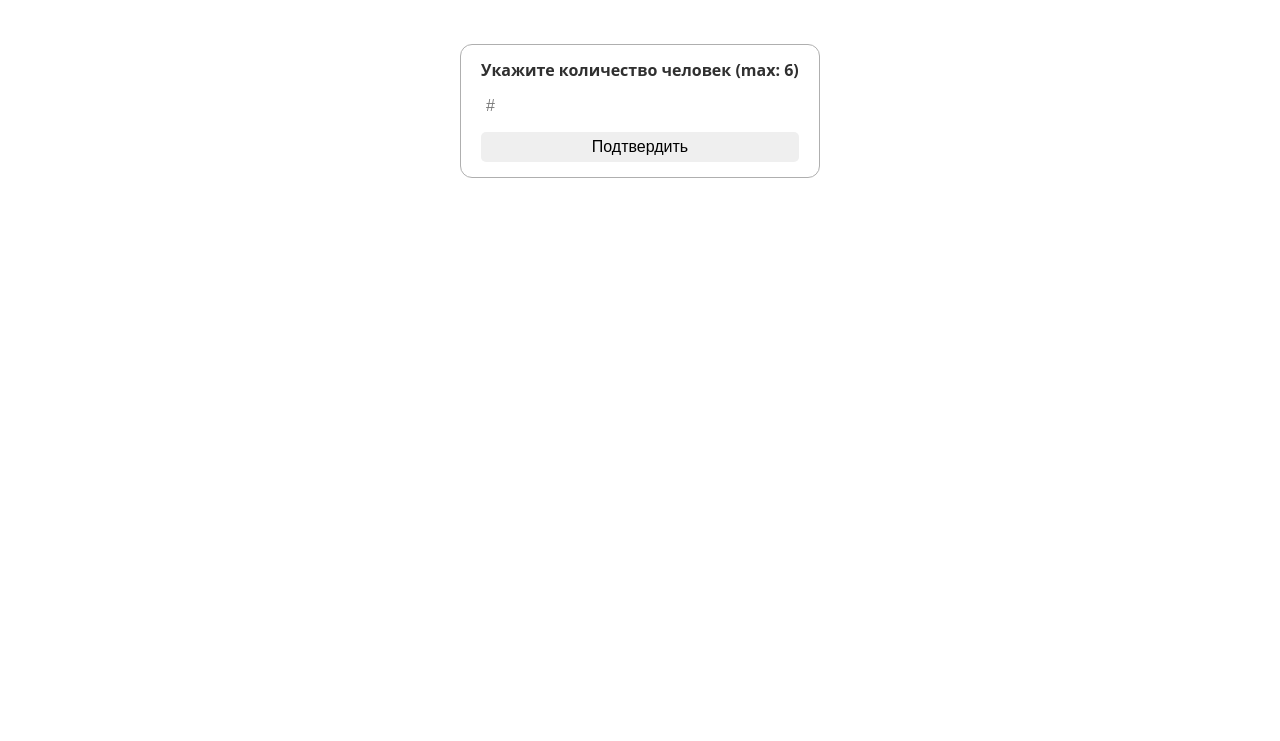
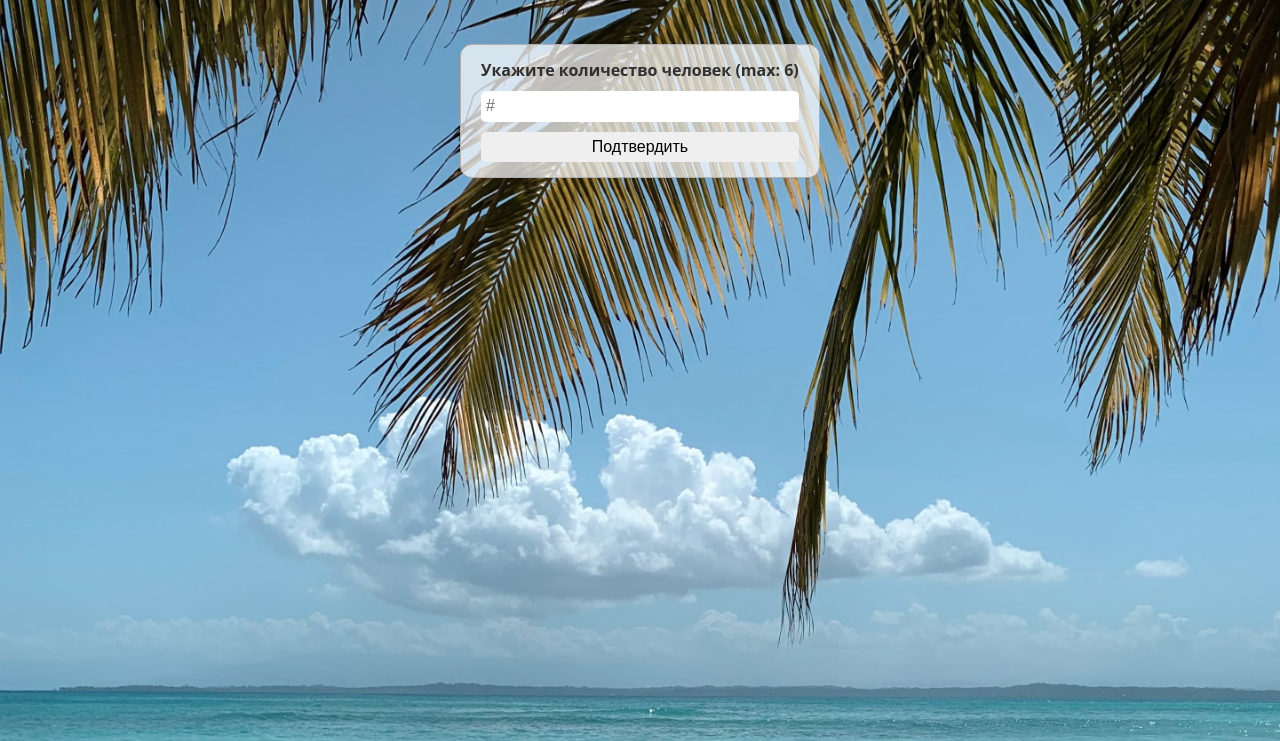
Before and after one commit to PesukarhuTG/plane-reservation, a plain HTML site: page index.html in a window 1280 px wide. Shown: the part 59-800 px from the top of the page. Drawn offline with Linux system fonts and the light colour scheme.

Commit message:
fix: bug with background img

```diff
--- a/style.css
+++ b/style.css
@@ -11,9 +11,7 @@ html {
 body {
   min-height: 100vh;
   font-family: "Open Sans", "Helvetica", sans-serif;
-  background-image: url("./assets/img/wall.jpg");
-  background-image: -webkit-image-set(url("./assets/img/wall.web") 1x, url("./assets/img/wall.jpg") 1x);
-  background-image: image-set(url("./assets/img/wall.web") 1x, url("./assets/img/wall.jpg") 1x);
+  background-image: url("assets/img/wall.jpg");
   background-repeat: no-repeat;
   color: #fff;
   background-size: cover;
```
Also changed, not shown: assets/img/wall.webp (deleted).
